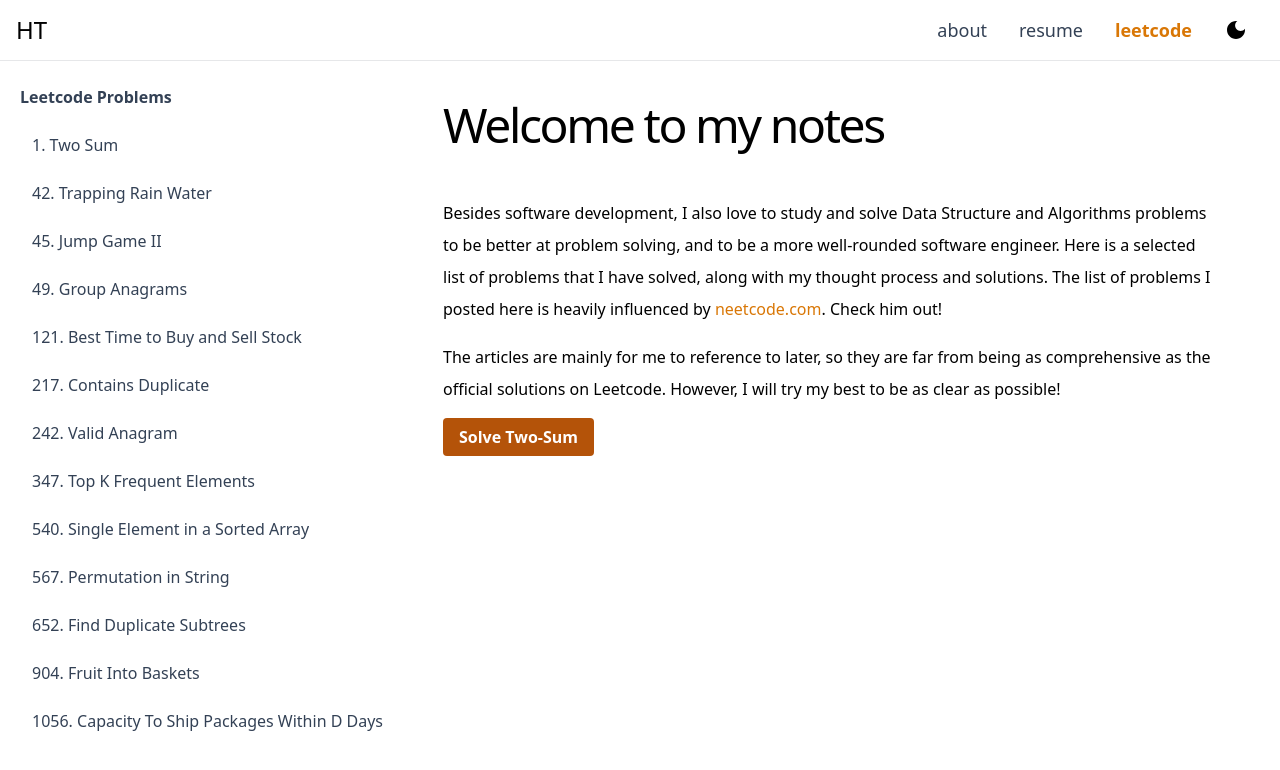
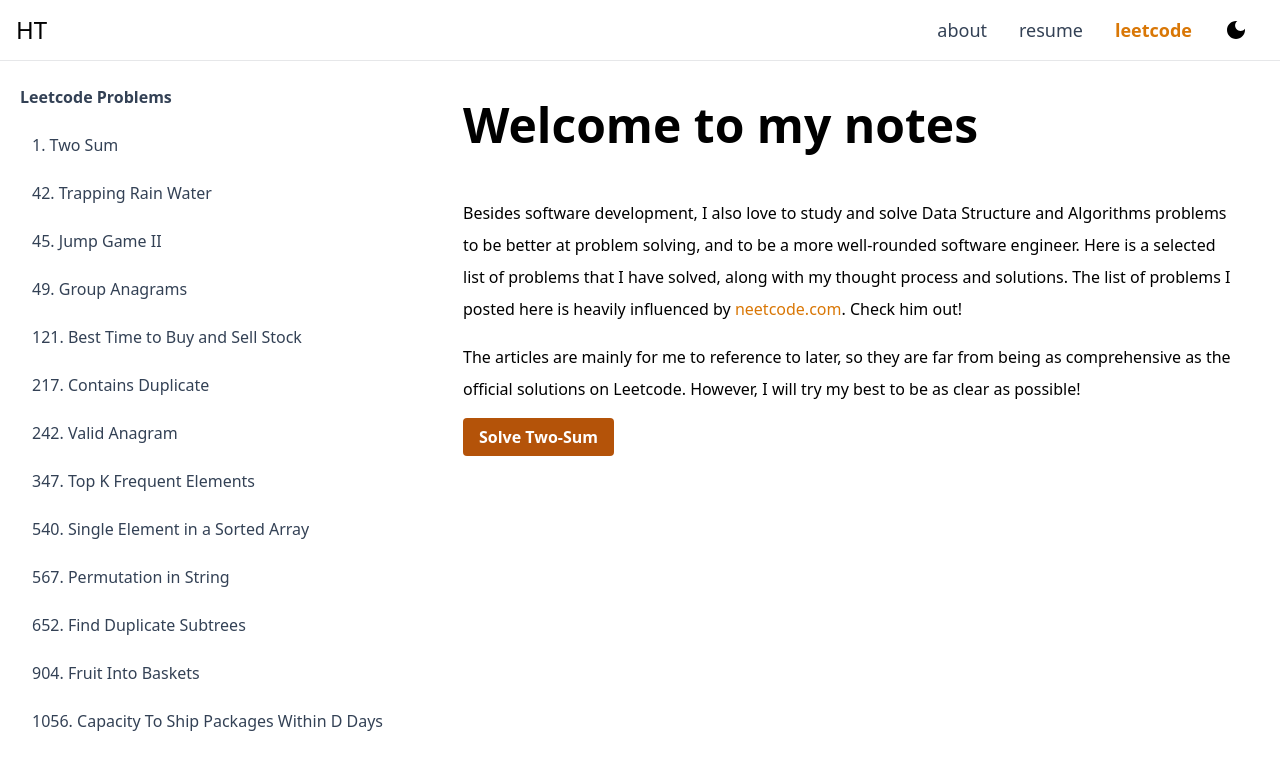
Before and after one commit to max172-hqt/max172-hqt.github.io, a Next.js app: page /leetcodes in a window 1280 px wide. Shown: the top 770 px of the page. Built offline with nearby package versions, Linux system fonts and the light colour scheme.

Commit message:
feat: Fix font

```diff
--- a/components/IntroSection.tsx
+++ b/components/IntroSection.tsx
@@ -16,7 +16,7 @@ const technologies = [
 export default function IntroSection() {
   return (
     <section className="container lg:max-w-3xl flex flex-col justify-center mx-auto lg:my-20 space-y-4 p-4">
-      <h1 className="text-5xl text-amber-600">Huy Tran</h1>
+      <h1 className="text-5xl text-amber-600 font-semibold">Huy Tran</h1>
       <div className="flex md:space-x-10 md:flex-row flex-col dark:text-slate-300">
         <div className={classNames("flex-1 flex flex-col space-y-4")}>
           <div>
--- a/pages/leetcodes.tsx
+++ b/pages/leetcodes.tsx
@@ -30,8 +30,8 @@ export default function Leetcodes({ posts }: { posts: Post[] }) {
         <meta content="width=device-width, initial-scale=1" name="viewport" />
       </Head>
 
-      <section className="flex flex-col my-10 sm:mx-0 mx-5 max-w-3xl">
-        <h1 className="text-3xl md:text-4xl lg:text-5xl font-medium tracking-tighter leading-tight md:leading-none mb-12 text-center md:text-left first-letter dark:text-slate-200">
+      <section className="flex flex-col my-10 mx-5 max-w-3xl">
+        <h1 className="text-3xl md:text-4xl lg:text-5xl mb-12 text-center md:text-left first-letter dark:text-slate-200 font-semibold">
           Welcome to my notes
         </h1>
         <div className="flex flex-col gap-4 leading-8 dark:text-slate-300">
--- a/pages/leetcodes/[id].tsx
+++ b/pages/leetcodes/[id].tsx
@@ -101,7 +101,7 @@ export default function Post({
       </Head>
 
       <section className="flex flex-col my-2 md:my-10">
-        <h1 className="text-3xl md:text-4xl lg:text-5xl font-medium tracking-tighter leading-tight md:leading-none mb-6 md:text-left mx-3">
+        <h1 className="text-3xl md:text-4xl lg:text-5xl font-semibold mb-6 md:text-left mx-3">
           {title}
         </h1>
         <div className="flex mx-3 mb-2 items-center gap-4">
--- a/pages/resume.tsx
+++ b/pages/resume.tsx
@@ -75,7 +75,7 @@ export default function Resume() {
   return (
     <section className="container max-w-3xl flex flex-col justify-center my-5 sm:my-10 px-4 mx-auto gap-8">
       <div className="flex items-center">
-        <h1 className="text-3xl sm:text-5xl font-medium flex-grow dark:text-slate-200">
+        <h1 className="text-3xl sm:text-5xl font-semibold flex-grow dark:text-slate-200">
           Resume
         </h1>
         <div>
```
